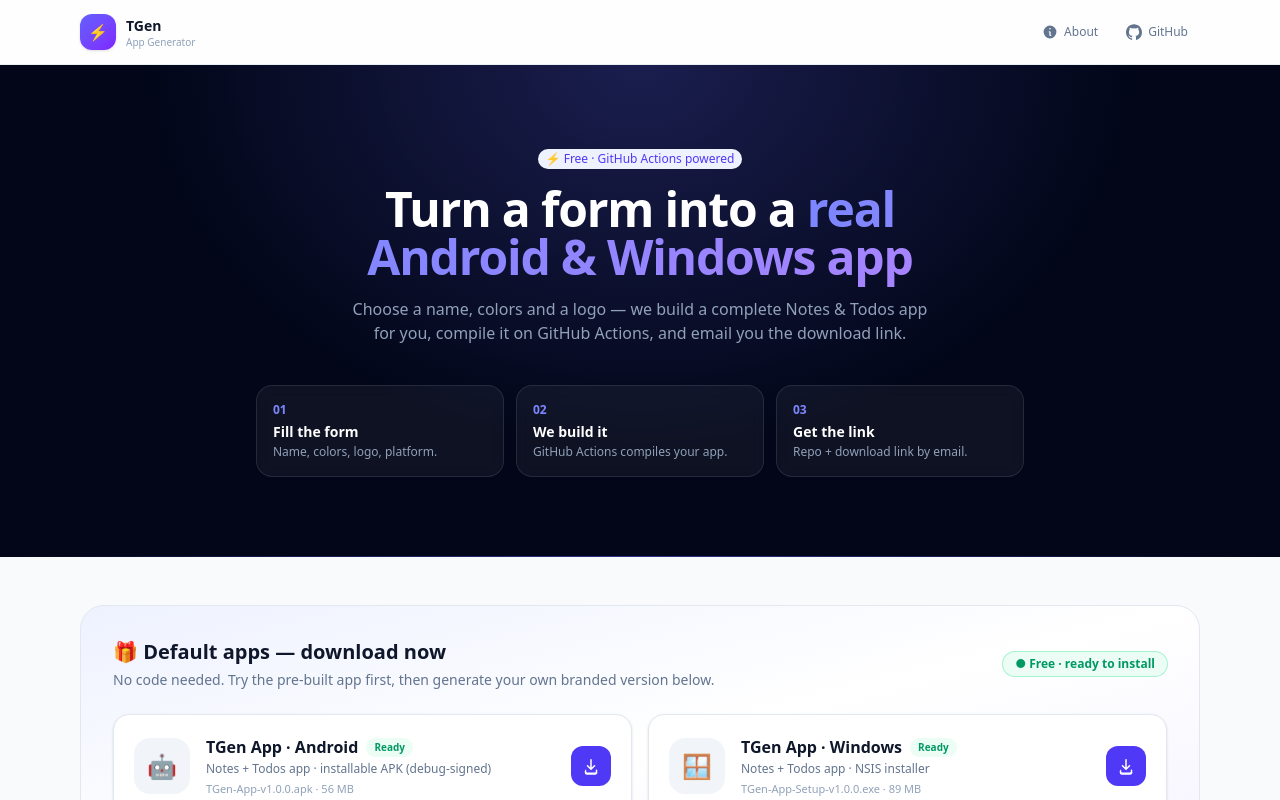
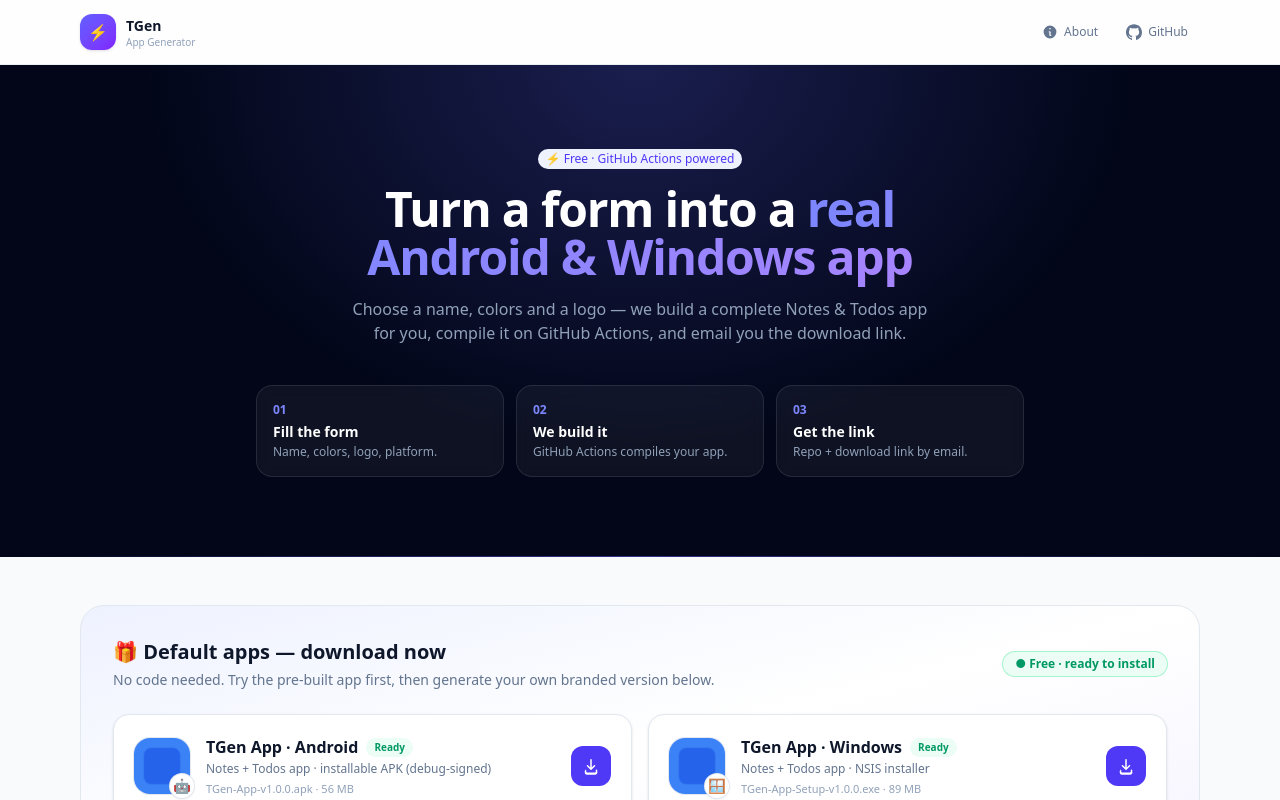
Before and after one commit to SatPaingOo/t-github-generate, a Next.js app: page / in a window 1280 px wide. Shown: the top 800 px of the page. Built offline with nearby package versions, Linux system fonts and the light colour scheme.

Commit message:
feat: DefaultApps cards show actual app icon (default logo) + platform badge

```diff
--- a/app/components/feature/DefaultApps.tsx
+++ b/app/components/feature/DefaultApps.tsx
@@ -10,6 +10,7 @@
     platform: 'android',
     label: 'Android',
     icon: '🤖',
+    appIcon: '/default-logo.png',
     appName: 'TGen App',
     file: 'TGen-App-v1.0.0.apk',
     size: '56 MB',
@@ -21,6 +22,7 @@
     platform: 'windows',
     label: 'Windows',
     icon: '🪟',
+    appIcon: '/default-logo.png',
     appName: 'TGen App',
     file: 'TGen-App-Setup-v1.0.0.exe',
     size: '89 MB',
@@ -54,8 +56,18 @@
               href={d.href}
               download
               className="group flex items-center gap-4 rounded-2xl border border-slate-200 bg-white p-5 shadow-sm transition-all hover:-translate-y-0.5 hover:border-indigo-300 hover:shadow-md">
-              <div className="flex h-14 w-14 shrink-0 items-center justify-center rounded-2xl bg-slate-100 text-2xl transition-colors group-hover:bg-indigo-50">
-                {d.icon}
+              <div className="relative shrink-0">
+                {/* actual default app icon */}
+                {/* eslint-disable-next-line @next/next/no-img-element */}
+                <img
+                  src={d.appIcon}
+                  alt={`${d.appName} icon`}
+                  className="h-14 w-14 rounded-2xl object-cover ring-1 ring-slate-200"
+                />
+                {/* platform emoji badge */}
+                <span className="absolute -bottom-1 -right-1 flex h-6 w-6 items-center justify-center rounded-full bg-white text-sm shadow ring-1 ring-slate-200">
+                  {d.icon}
+                </span>
               </div>
               <div className="min-w-0 flex-1">
                 <div className="flex items-center gap-2">
```
